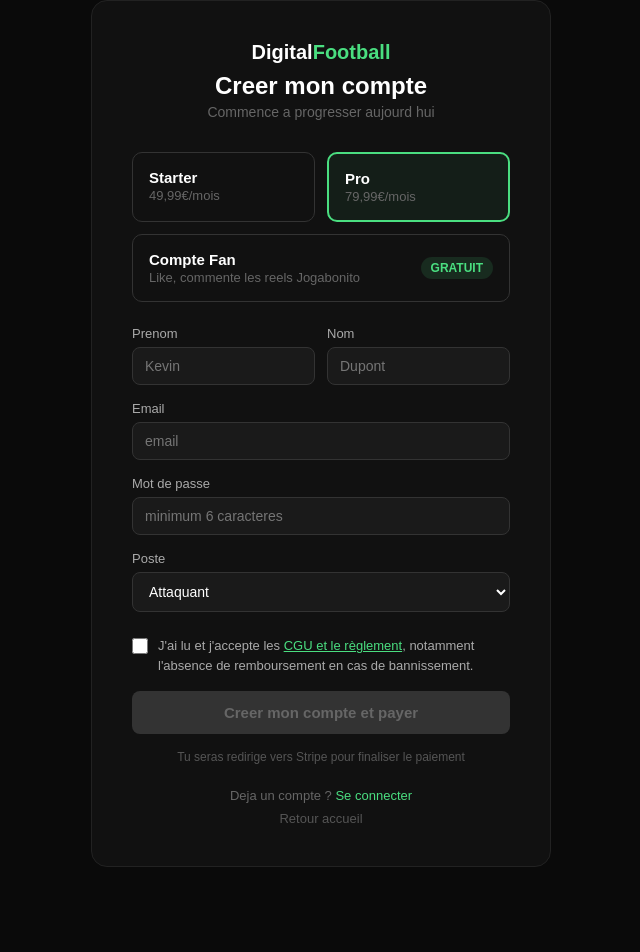
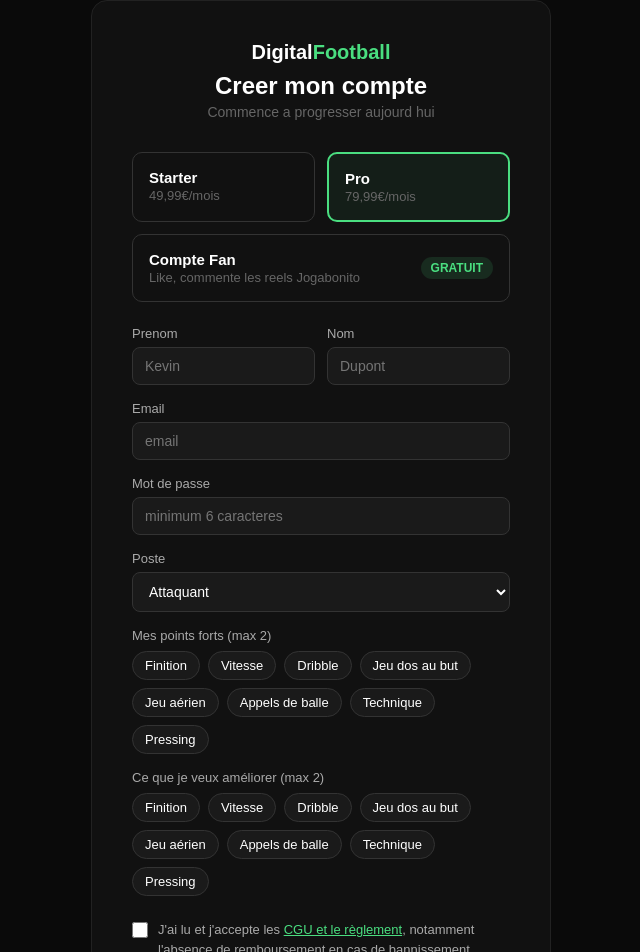
Before and after one commit to SICKO10/Digital-football-Accademy, a React (Vite) app: page /register in a window 1280 px wide. Shown: the top 952 px of the page, without its empty margins (319-959 px from the left). Before the commit the page ends 867 px from the top, so only its background shows below. Built offline with nearby package versions, Linux system fonts and the light colour scheme; no server answers.

Commit message:
ajout style de jeu inscription

```diff
--- a/src/pages/Register.jsx
+++ b/src/pages/Register.jsx
@@ -10,9 +10,26 @@
   const [email, setEmail] = useState('')
   const [password, setPassword] = useState('')
   const [poste, setPoste] = useState('Attaquant')
+  const [pointsForts, setPointsForts] = useState([])
+  const [aAmeliorer, setAAmeliorer] = useState([])
   const [loading, setLoading] = useState(false)
   const [erreur, setErreur] = useState('')
   const [cguAcceptees, setCguAcceptees] = useState(false)
+
+  const caracteristiquesParPoste = {
+    Gardien: ['Réflexes', 'Jeu au pied', 'Placement', 'Commandement', 'Relance longue', 'Détente', 'Sang-froid'],
+    Defenseur: ['Tacle', 'Placement', 'Relance courte', 'Relance longue', 'Jeu aérien', 'Leadership', 'Vitesse', 'Marquage'],
+    Milieu: ['Vision du jeu', 'Pressing', 'Passes longues', 'Box-to-box', 'Dribble', 'Récupération', 'Créativité', 'Endurance'],
+    Attaquant: ['Finition', 'Vitesse', 'Dribble', 'Jeu dos au but', 'Jeu aérien', 'Appels de balle', 'Technique', 'Pressing'],
+  }
+
+  const toggleCaracteristique = (liste, setListe, valeur) => {
+    if (liste.includes(valeur)) {
+      setListe(liste.filter(v => v !== valeur))
+    } else if (liste.length < 2) {
+      setListe([...liste, valeur])
+    }
+  }
 
   const handleRegister = async () => {
     setLoading(true)
@@ -33,6 +50,7 @@
 
     await supabase.from('profiles').insert({
       id: data.user.id, email, prenom, nom, poste,
+      points_forts: pointsForts.join(', '), a_ameliorer: aAmeliorer.join(', '),
       plan: 'pending', analyses_restantes: 0, abonnement_actif: false,
     })
 
@@ -120,6 +138,62 @@
               </select>
             </div>
           )}
+
+          {plan !== 'fan' && (
+            <div>
+              <label style={{fontSize:'13px', color:'#aaa', display:'block', marginBottom:'8px'}}>Mes points forts (max 2)</label>
+              <div style={{display:'flex', flexWrap:'wrap', gap:'8px'}}>
+                {caracteristiquesParPoste[poste].map(c => {
+                  const selected = pointsForts.includes(c)
+                  const disabled = !selected && pointsForts.length >= 2
+                  return (
+                    <div
+                      key={c}
+                      onClick={() => !disabled && toggleCaracteristique(pointsForts, setPointsForts, c)}
+                      style={{
+                        padding:'6px 12px', borderRadius:'20px', fontSize:'13px',
+                        background: selected ? '#4ade8020' : '#1a1a1a',
+                        border: selected ? '1px solid #4ade80' : '1px solid #333',
+                        color: selected ? '#4ade80' : disabled ? '#444' : 'white',
+                        cursor: disabled ? 'not-allowed' : 'pointer',
+                        opacity: disabled ? 0.5 : 1,
+                      }}
+                    >
+                      {c}
+                    </div>
+                  )
+                })}
+              </div>
+            </div>
+          )}
+
+          {plan !== 'fan' && (
+            <div>
+              <label style={{fontSize:'13px', color:'#aaa', display:'block', marginBottom:'8px'}}>Ce que je veux améliorer (max 2)</label>
+              <div style={{display:'flex', flexWrap:'wrap', gap:'8px'}}>
+                {caracteristiquesParPoste[poste].map(c => {
+                  const selected = aAmeliorer.includes(c)
+                  const disabled = !selected && aAmeliorer.length >= 2
+                  return (
+                    <div
+                      key={c}
+                      onClick={() => !disabled && toggleCaracteristique(aAmeliorer, setAAmeliorer, c)}
+                      style={{
+                        padding:'6px 12px', borderRadius:'20px', fontSize:'13px',
+                        background: selected ? '#4ade8020' : '#1a1a1a',
+                        border: selected ? '1px solid #4ade80' : '1px solid #333',
+                        color: selected ? '#4ade80' : disabled ? '#444' : 'white',
+                        cursor: disabled ? 'not-allowed' : 'pointer',
+                        opacity: disabled ? 0.5 : 1,
+                      }}
+                    >
+                      {c}
+                    </div>
+                  )
+                })}
+              </div>
+            </div>
+          )}
         </div>
 
         {erreur && <p style={{color:'#ff4444', fontSize:'13px', textAlign:'center', marginTop:'1rem'}}>{erreur}</p>}
```
